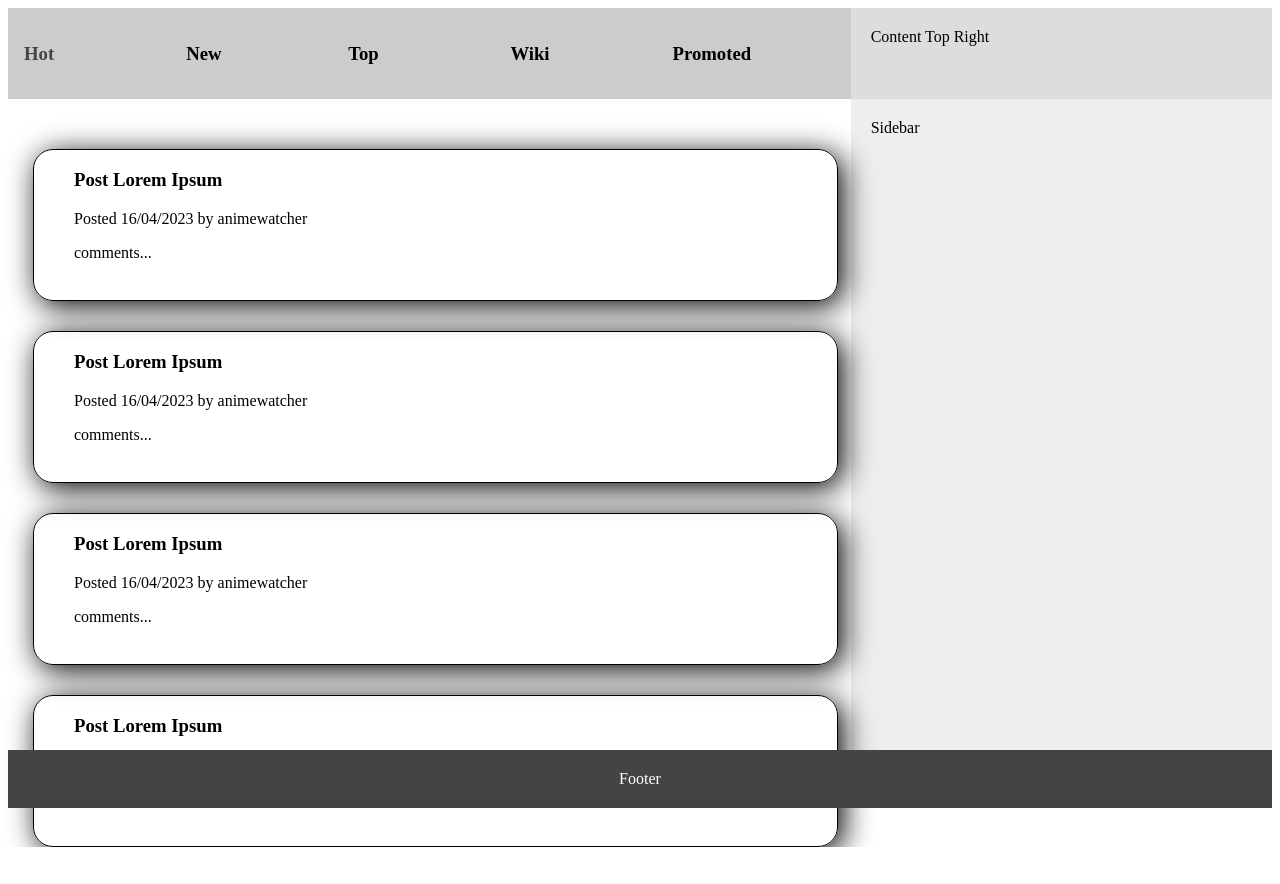
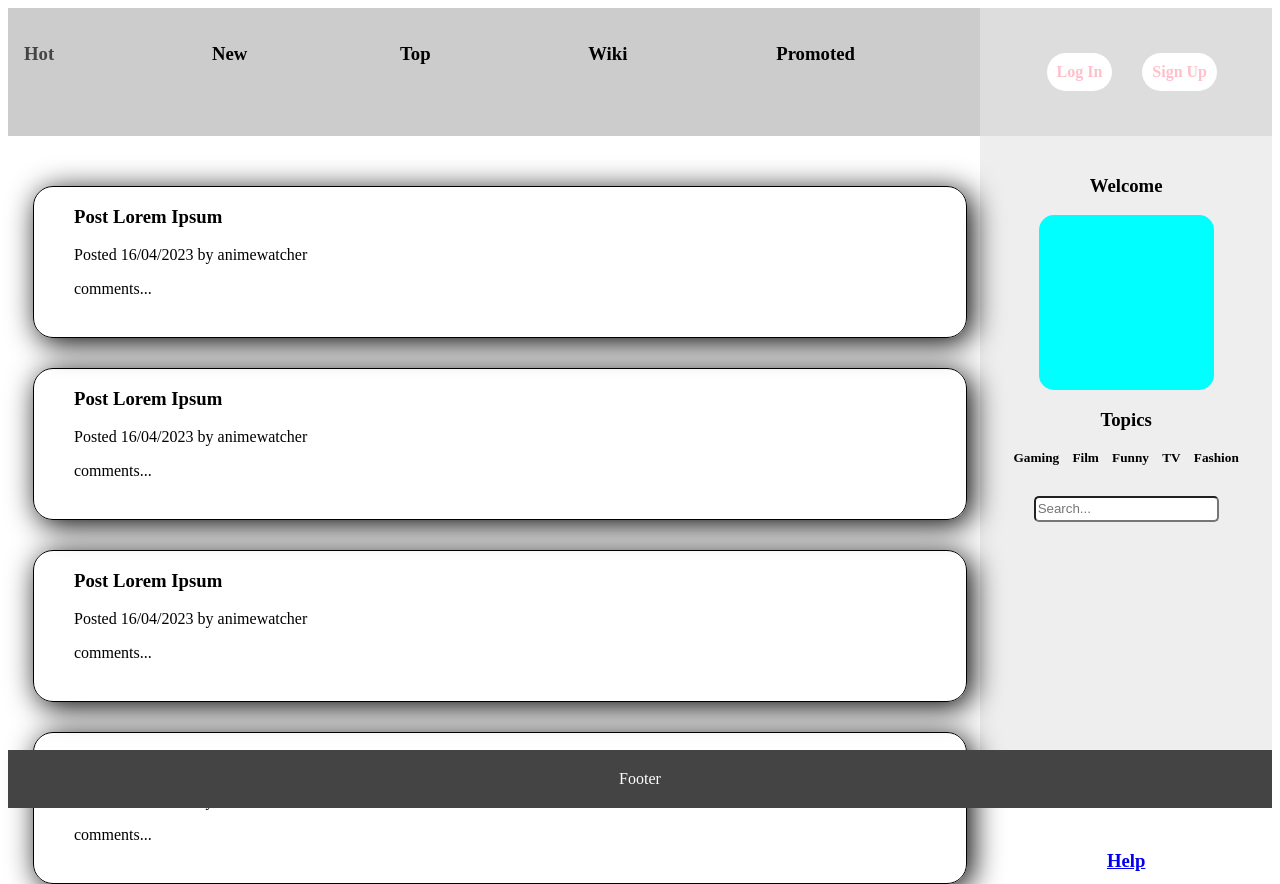
Before and after one commit to rimmderes/GrayceMessageFourm, a plain HTML site: page index.html in a window 1280 px wide. Before the commit the page ends 847 px from the top, so only its background shows below. Drawn offline with Linux system fonts and the light colour scheme.

Commit message:
posts and sidebar complete

```diff
--- a/index.html
+++ b/index.html
@@ -22,7 +22,20 @@
 
     </div>
 
-    <div class="sidebar">Sidebar</div>
+    <div class="sidebar">
+        <h3 class="sidebarHeading">Welcome</h3>
+        <div id="imageBox"><img src="" alt=""></div>
+        <h3 class="sidebarHeading">Topics</h3>
+        <div id="topicBar">
+            <h5 class="topicName">Gaming</h5>
+            <h5 class="topicName">Film</h5>
+            <h5 class="topicName">Funny</h5>
+            <h5 class="topicName">TV</h5>
+            <h5 class="topicName">Fashion</h5>
+        </div>
+        <input id="topicSearch" type="text" placeholder="Search...">
+        <h3 id="help"><a href="#">Help</a> </h3>
+    </div>
 
     <div class="main-content">
 
@@ -42,8 +55,12 @@
 
     </div>
 
-    <div class="top-right">Content Top Right</div>
-
+    <div class="top-right">
+        <div class="buttons-container">
+            <a href="#" class="button signup">Sign Up</a>
+            <a href="#" class="button login">Log In</a>
+        </div>
+    </div>
 
 
     <div class="footer">Footer</div>
--- a/styles.css
+++ b/styles.css
@@ -1,24 +1,24 @@
 .grid-container {
     display: grid;
-        grid-template-columns: 1fr 0.5fr;
+        grid-template-columns: 1fr 0.3fr;
         grid-template-rows: auto 1fr auto;
         grid-template-areas:
 
             "navbar top-right"
 
-             "main-content sidebar"
+            "main-content sidebar"
 
             "main-content sidebar"
 
             "footer footer";
 
-       height: 100vh;
+        height: 100vh;
 
     }
 
 
 
-     .navbar {
+    .navbar {
 
         grid-area: navbar;
 
@@ -28,14 +28,16 @@
         display: grid;
         grid-template-columns: repeat(5, 1fr);
 
-     }
+    }
 
 
-         .navitems {
+        .navitems {
             color: #444;
 
 
       }
+
+
 
       .postsContainer {
         border: 1px solid black;
@@ -57,6 +59,50 @@
         background-color: #eee;
 
         padding: 20px;
+
+        text-align: center;
+
+         }
+
+         .sidebarHeading {
+
+         }
+
+         #imageBox {
+            margin: auto;
+    background-color: aqua;
+    height: 175px;
+    width: 175px;
+    border-radius: 15px;
+         }
+
+         #topicBar {
+            display: flex;
+            justify-content: space-evenly;
+         }
+
+        .topicName{
+            margin: 0;
+            margin-bottom: 30px;
+        }
+
+         #topicSearch {
+            border-radius: 5px;
+            transition: 1s ease;
+            height: 20px;
+
+         }
+
+         #topicSearch:hover {
+            border-radius: 15px;
+            /* width: 200px;
+            height: 25px; */
+            box-shadow: 7px 7px 10px;
+         }
+
+         #help {
+            text-decoration: none;
+            margin-top: 328px;
 
          }
 
@@ -83,6 +129,64 @@
      padding: 20px;
 
     }
+
+    .buttons-container{
+        display: flex;
+        flex-direction: row-reverse;
+
+        padding: 10px 20px;
+
+        border-radius: 5px;
+
+        font-size: 16px;
+
+        font-weight: bold;
+
+        text-align: center;
+
+        text-decoration: none;
+
+        color: #fff;
+
+        transition: background-color 0.3s ease;
+
+        }
+
+        .button {
+        background-color: #fff;
+        padding: 10px;
+        border-radius: 20px;
+        text-decoration: none;
+        color: pink;
+        margin: 15px;
+
+
+        }
+
+
+        .signup {
+
+
+
+        }
+
+
+
+
+        .login {
+
+
+
+        }
+
+
+
+
+        .button:hover {
+
+        background-color: #fff;
+
+        }
 
 
 
```
